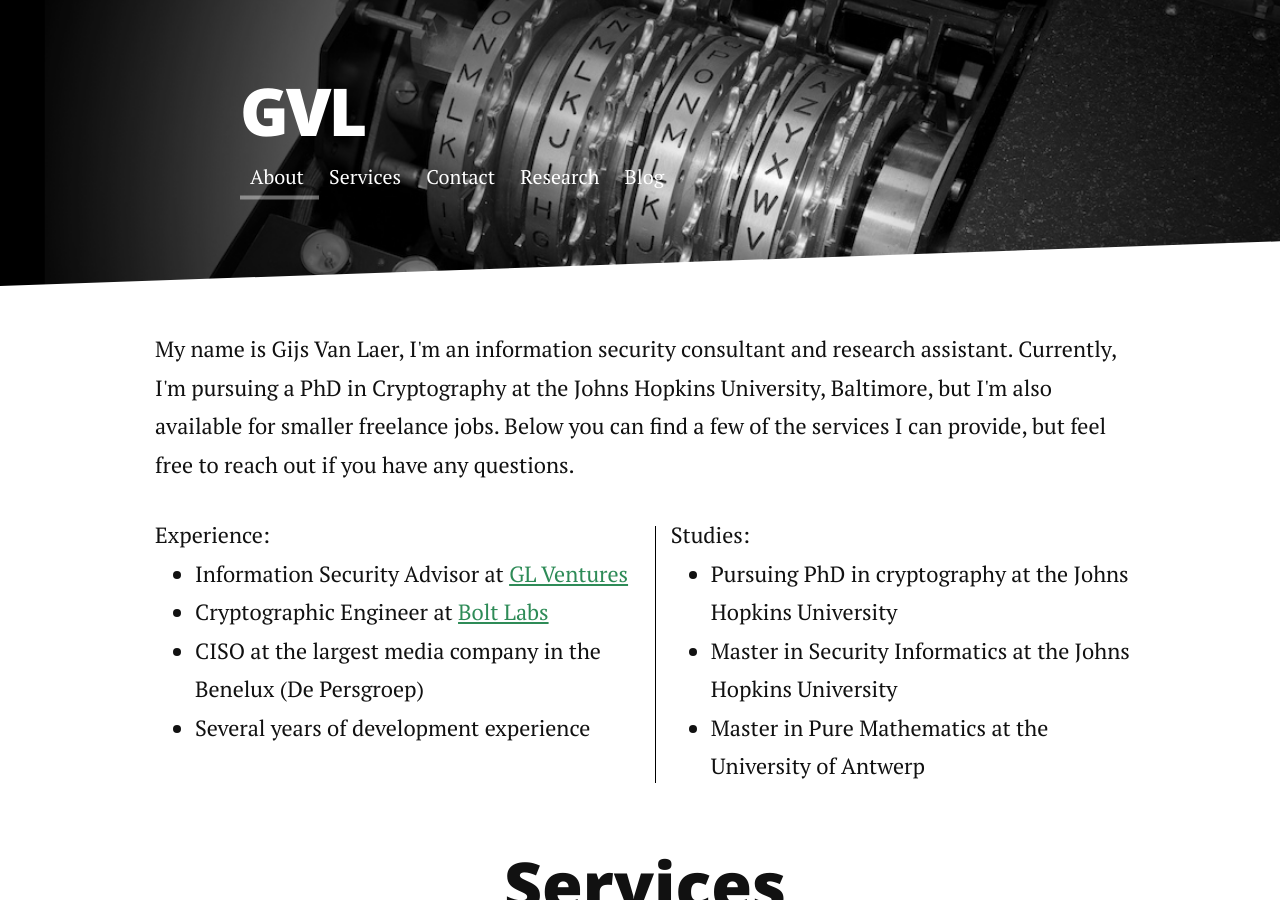
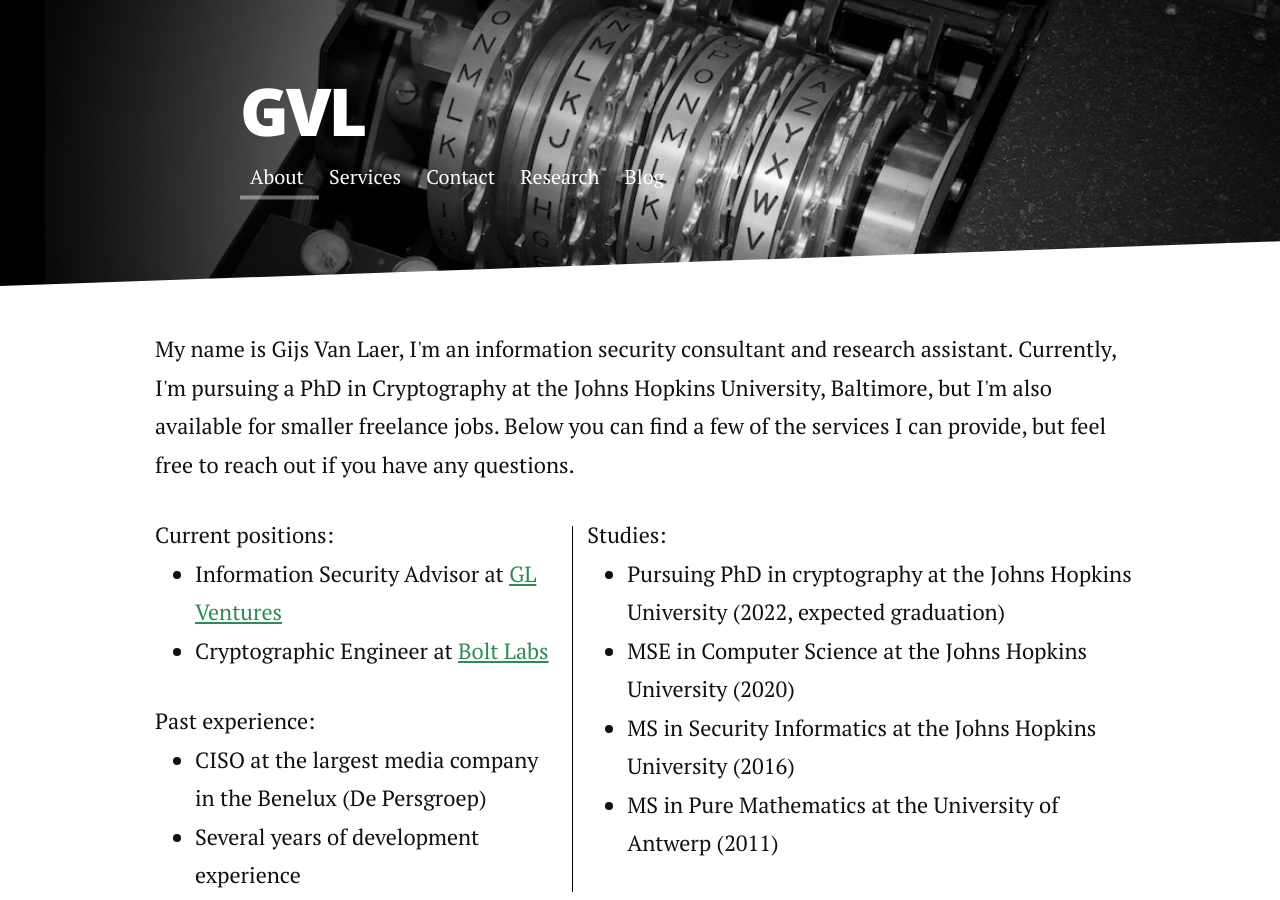
Before and after one commit to gijsvl/gijsvl.github.io, a Jekyll site: the page built from index.html, in a window 1280 px wide and 900 px high. Built offline with Jekyll 4.4.1, drawn with Linux system fonts in a browser that asks for light colours; nearby versions of some CDN libraries.

Commit message:
Update index.html

```diff
--- a/index.html
+++ b/index.html
@@ -10,10 +10,13 @@ title: GVL Information Security
 </p>
 	<div style="display: flex;">
 		<div style="margin: 0 15px 0 0;">
-			Experience:
+			Current positions:
 			<ul>
 				<li>Information Security Advisor at <a href="https://gl.ventures">GL Ventures</a></li>
 				<li>Cryptographic Engineer at <a href="https://boltlabs.io">Bolt Labs</a></li>
+			</ul>
+			Past experience:
+			<ul>
 				<li>CISO at the largest media company in the Benelux (De Persgroep)</li>
 				<li>Several years of development experience</li>
 			</ul>
@@ -22,9 +25,10 @@ title: GVL Information Security
 		<div style="margin: 0 0 0 15px;">
 			Studies:
 			<ul>
-				<li>Pursuing PhD in cryptography at the Johns Hopkins University</li>
-				<li>Master in Security Informatics at the Johns Hopkins University</li>
-				<li>Master in Pure Mathematics at the University of Antwerp</li>
+				<li>Pursuing PhD in cryptography at the Johns Hopkins University (2022, expected graduation)</li>
+				<li>MSE in Computer Science at the Johns Hopkins University (2020)</li>
+				<li>MS in Security Informatics at the Johns Hopkins University (2016)</li>
+				<li>MS in Pure Mathematics at the University of Antwerp (2011)</li>
 			</ul>
 		</div>
 	</div>
```
